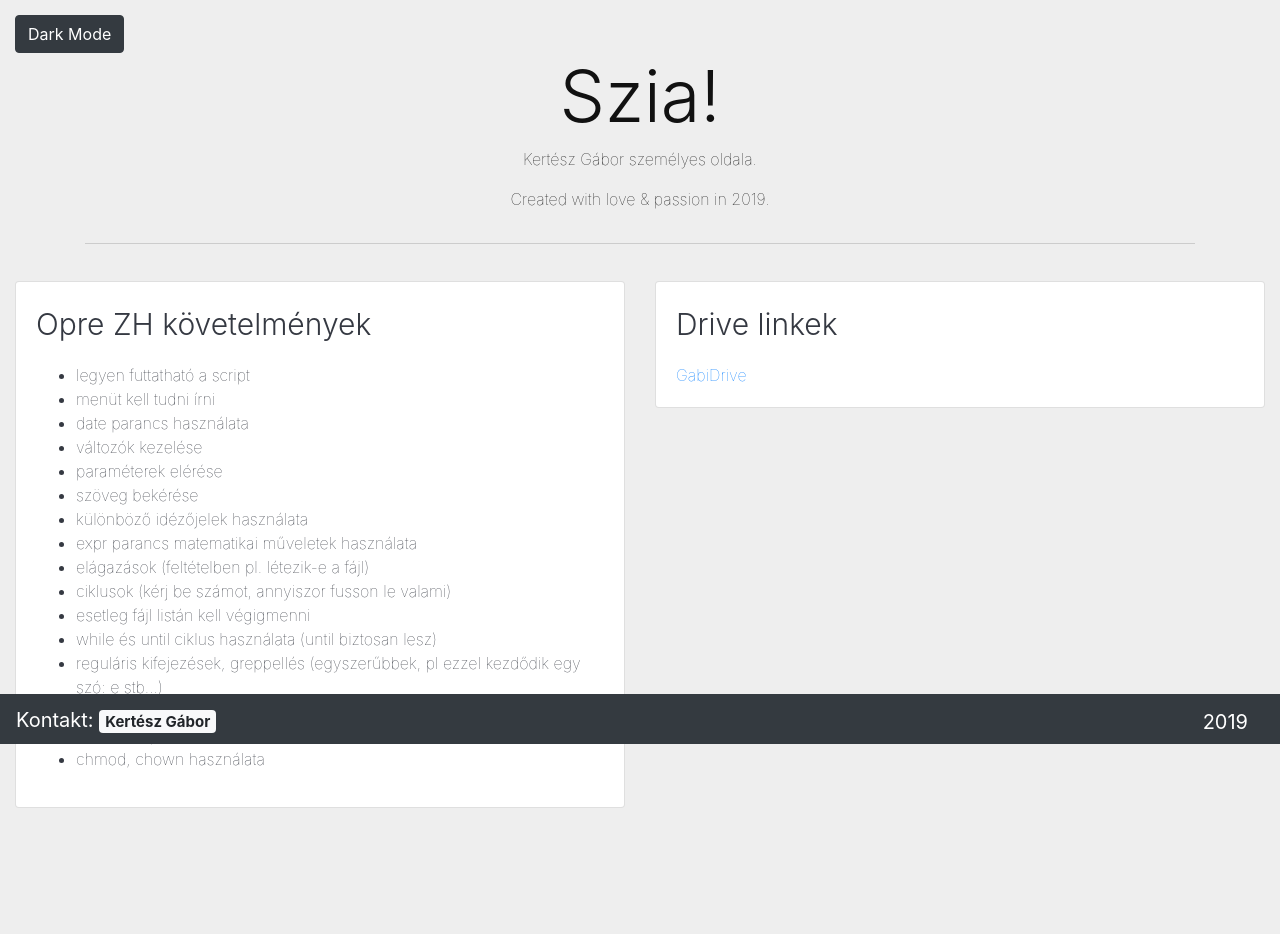
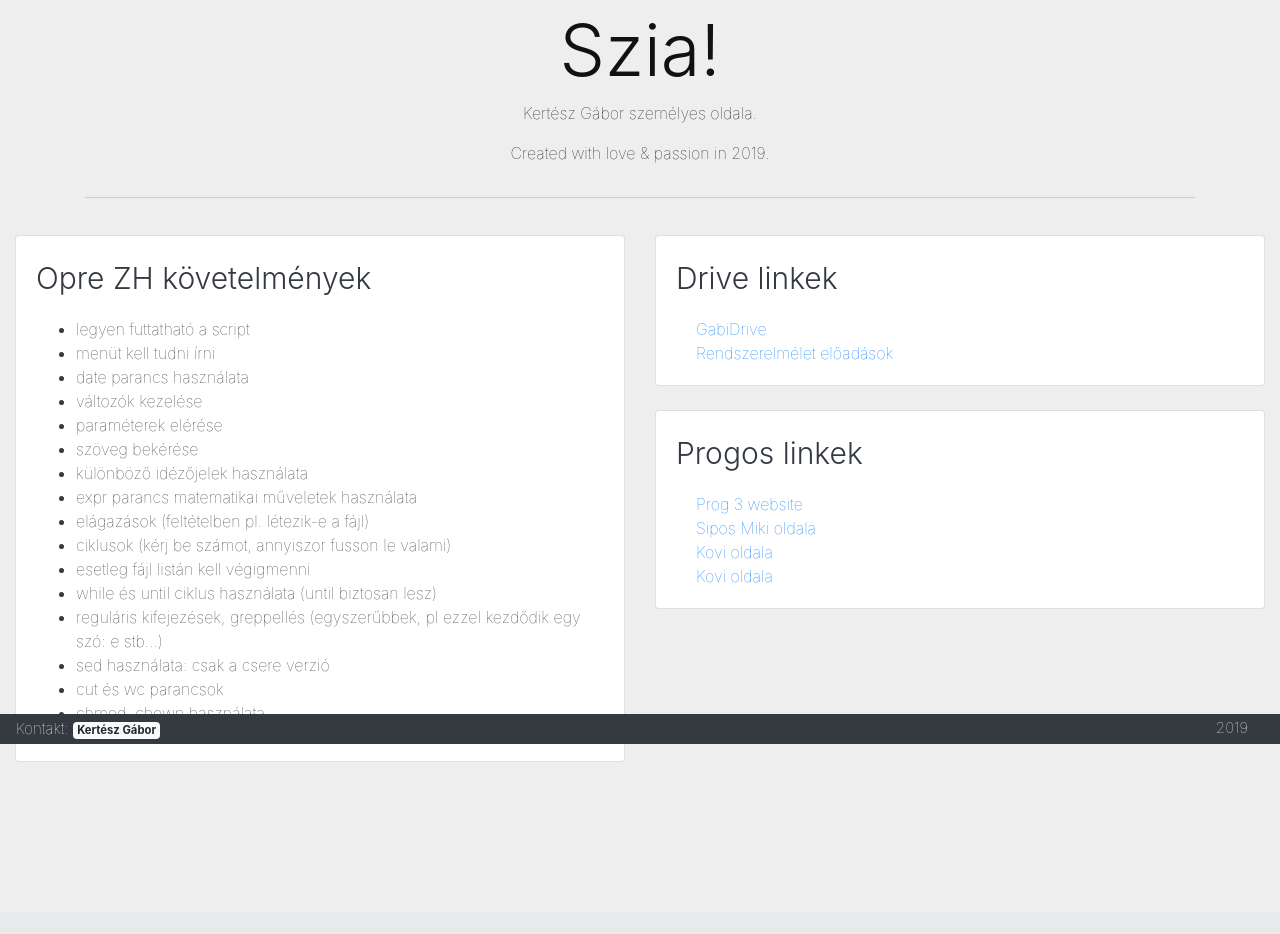
Before and after one commit to kerteszgabor/kerteszgabor.github.io, a PHP site: page / in a window 1280 px wide. Shown: the part 56-990 px from the top of the page. After the commit the page ends 817 px from the top, so only its background shows below. Run offline with PHP 8.4, Linux system fonts and the light colour scheme.

Commit message:
added links

```diff
--- a/index.html
+++ b/index.html
@@ -11,11 +11,14 @@
 <link rel="stylesheet" type="text/css" href="sajat.css"/>
 <meta charset="utf-8">
 <meta name="viewport" content="width=device-width, initial-scale=1">
+    <base target="_blank">
 </head>
 <body id = "body" class = "light-mode">
 
 <nav class="navbar fixed-top navbar-dark bg-dark">
    <a class="navbar-brand" href="#">Gabi oldala</a>
+
+
    <button class="navbar-toggler" type="button" data-toggle="collapse" data-target="#collapsingNavbar">
         <span class="navbar-toggler-icon"></span>
     </button>
@@ -25,17 +28,18 @@
                 <a class="nav-link" href="index.html">Főoldal<span class="sr-only">Home</span></a>
             </li>
             <li class="nav-item">
-                <a class="nav-link" href="tinyfilemanager/tinyfilemanager.php">Adatok feltöltése</a>
+                <a class="nav-link" href="">Adatok feltöltése</a>
             </li>
-
+        <li class="nav-item">
+                <button id="btn" type="button" onclick="ToogleDarkMode()" class=" pull-left navbar-toggle btn-dark btn" style="padding-left: -10px;">Dark Mode</button>
+            </li>
         </ul>
     </div>
 </nav>
     <div class="divider"></div>
+     <div class="divider"></div>
+     <div class="divider"></div>
 
-<div class="text-left container-fluid" style="margin-top: 50px">
-        <button id="btn" type="button" onclick="ToogleDarkMode()" class="btn btn-dark text-center">Dark Mode</button>
-    </div>
     <div class = "container">
         <div class="font-weight-lighter d-flex justify-content-center">
             <h1 class="display-3">Szia!</h1>
@@ -58,7 +62,7 @@
     <div class="container-fluid">
     <div id="content" class="row d-flex justify-content-center">
         <div class="col">
-            <div id="card" class="card card-body ">
+            <div id="card" class="mb-4 card card-body ">
                 <p class="lead" style="font-size: 30">Opre ZH követelmények</p>
                 <ul>
 <li>legyen futtatható a script</li>
@@ -83,13 +87,25 @@
         </div>
 
         <div class="col">
-        <div id ="card" class="card card-body">
-                <p class="lead" style="font-size: 30">Drive linkek</p>
-                <a href="https://drive.google.com/open?id=1VSvdPx3K6qhzqobUzXZRm_Ln6CoFaXVx">GabiDrive</a>
+        <div id ="card" class="card card-body mb-4">
+                <p class="lead card-link" style="font-size: 30">Drive linkek</p>
+                <a class="card-link"  href="https://drive.google.com/open?id=1VSvdPx3K6qhzqobUzXZRm_Ln6CoFaXVx">GabiDrive</a>
+                <a class="card-link"  href="https://www.youtube.com/playlist?list=PLwnmwZydDTcC_e3lXO1js1WPOJsrLGv2w">Rendszerelmélet előadások</a>
+
+            </div>
+
+        <div id ="card" class="mb-4 card card-body">
+                <p class="lead card-link" style="font-size: 30">Progos linkek</p>
+                <a class="card-link" href="http://users.nik.uni-obuda.hu/prog3/">Prog 3 website</a>
+                <a class="card-link" href="http://users.nik.uni-obuda.hu/siposm/">Sipos Miki oldala</a>
+                <a class="card-link" href="http://users.nik.uni-obuda.hu/kovacs.andras/portal/">Kovi oldala</a>
+                <a class="card-link" href="http://users.nik.uni-obuda.hu/homonnai/" >Kovi oldala</a>
             </div>
         </div>
+
         </div>
-    </div>
+        </div>
+
 
     <div class="divider"></div>
     <div class="divider"></div>
@@ -100,10 +116,11 @@
 
  <div style="color:white">
      <nav id="futer" class="navbar  bg-dark">
-         <div class=" navbar-brand footer-copyright text-center px-0 py" style="margin-top: -20px">Kontakt:
+         <div class=" font-weight-lighter navbar-brand footer-copyright text-center px-0 py " style="margin-top: -25px; font-size: 15px;">Kontakt:
     <a href="https://www.facebook.com/kerteszgabor.official" class="badge badge-light" >Kertész Gábor</a>
   </div>
-  <p  class="navbar-brand" href="#">2019</p>
+  <p  class="navbar-brand font-weight-lighter" style="margin-top: -10px; font-size: 15" href="#">2019</p>
+
 </nav>
      <!--
 
--- a/sajat.css
+++ b/sajat.css
@@ -7,6 +7,11 @@ html {
 
 div {
     display: block;
+}
+
+.navbar-toggle.navbar-left {
+  float: left;
+  margin-left: 10px;
 }
 
 .divider{
@@ -41,7 +46,10 @@ body.dark-mode {
 #content{
     color: #353942;
     font-weight: lighter;
+
 }
+
+
 
 hr{ border-top: 1px solid #ccc }
 
@@ -61,7 +69,8 @@ td{
     position: fixed;
     left: 0;
     bottom: 0;
-    height: 50px;
+    height: 30px;
     width: 100%;
     overflow: hidden;
+    font-size: 5;
 }
```
